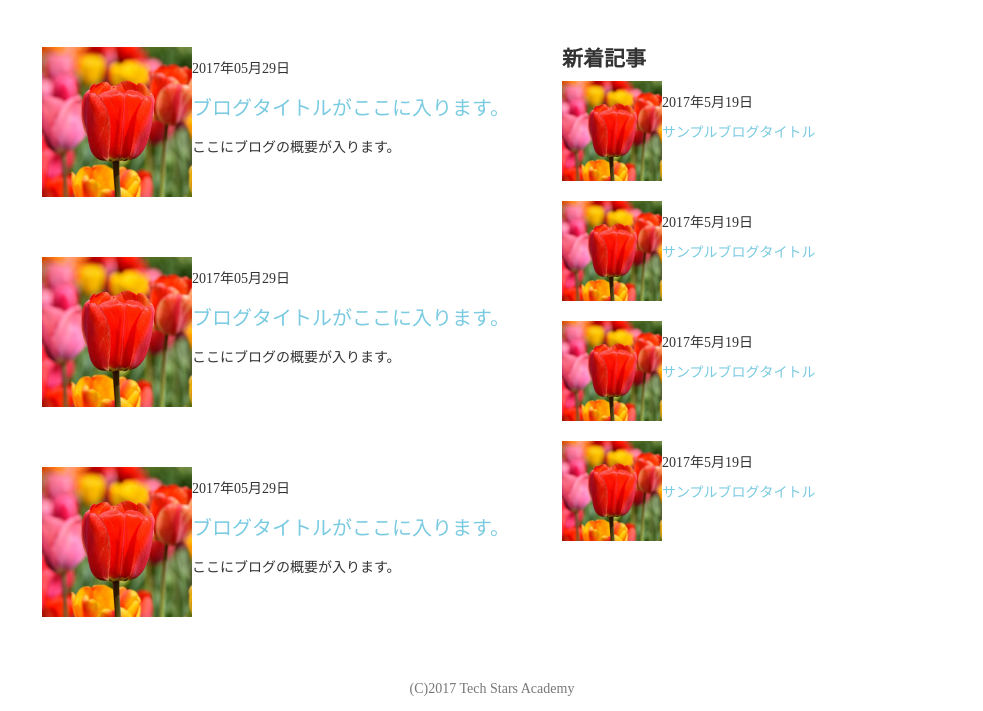
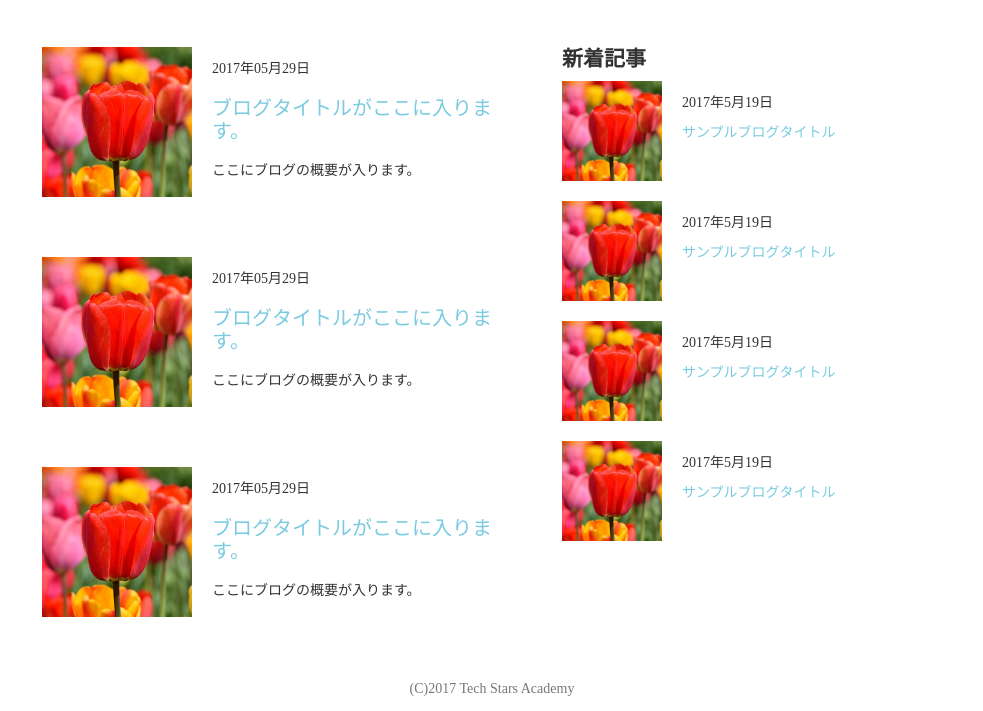
Before and after one commit to taki301/HTML2, a plain HTML site: page HTML2/sample_blog/index.html in a window 1280 px wide. Shown: the part 150-861 px from the top of the page, without its empty margins (148-1131 px from the left). Drawn offline with Linux system fonts and the light colour scheme.

Commit message:
second commit

```diff
--- a/HTML2/sample_blog/css/style.css
+++ b/HTML2/sample_blog/css/style.css
@@ -53,13 +53,6 @@ header {
   text-decoration: none;
 }
 
-/*.text-title {*/
-/*  font-size: 24px;*/
-/*  font-weight: bold;*/
-/*  margin-top: 0;*/
-/*  margin-bottom: 20px;*/
-/*}*/
-
 .card-contents {
   padding: 10px;
   display: block;
@@ -82,6 +75,10 @@ header {
 .blog-item {
   display: flex;
   margin-bottom: 20px;
+}
+
+.blog-text {
+  margin-left: 20px;
 }
 
 .left-blog-title {
```
